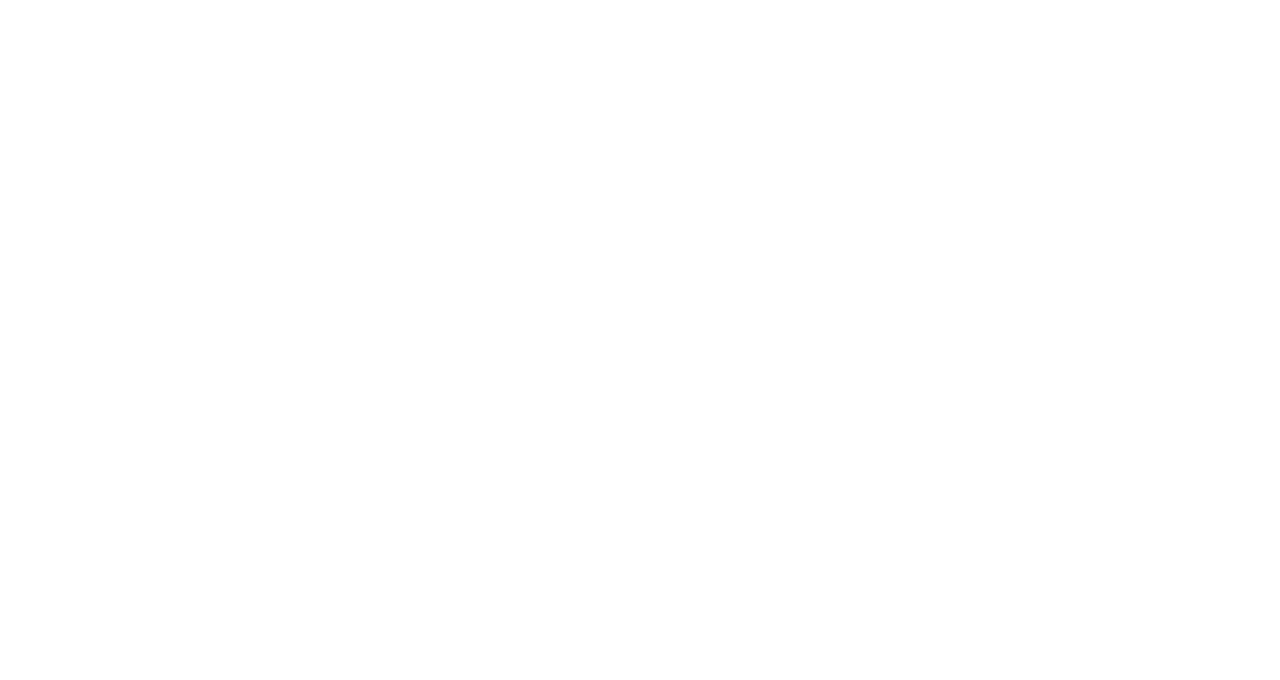
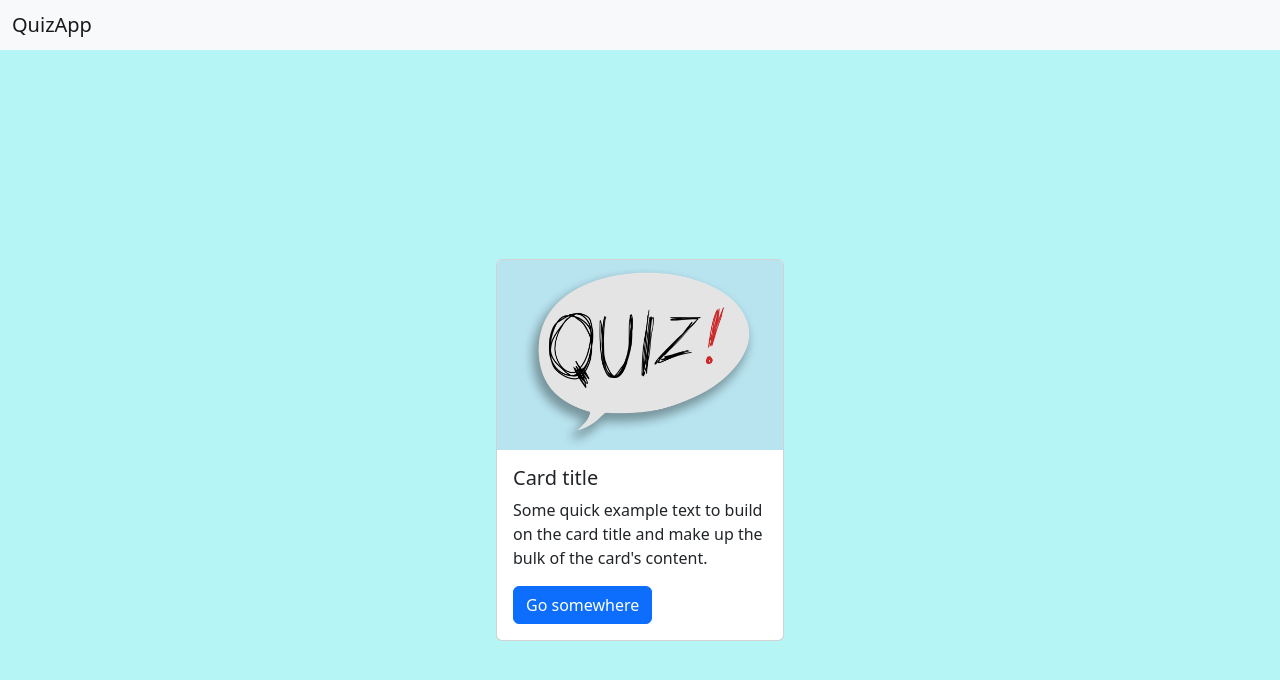
Before and after one commit to PatrickBerndt/QuizApp, a plain HTML site: page index.html in a window 1280 px wide. Drawn offline with nearby package versions, Linux system fonts and the light colour scheme.

Commit message:
added card and background

```diff
--- a/index.html
+++ b/index.html
@@ -4,9 +4,28 @@
     <meta charset="UTF-8">
     <meta http-equiv="X-UA-Compatible" content="IE=edge">
     <meta name="viewport" content="width=device-width, initial-scale=1.0">
-    <title>Document</title>
+    <title>QuizApp</title>
+    <link href="https://cdn.jsdelivr.net/npm/bootstrap@5.2.3/dist/css/bootstrap.min.css" rel="stylesheet" integrity="sha384-rbsA2VBKQhggwzxH7pPCaAqO46MgnOM80zW1RWuH61DGLwZJEdK2Kadq2F9CUG65" crossorigin="anonymous">
+    <script src="https://cdn.jsdelivr.net/npm/bootstrap@5.2.3/dist/js/bootstrap.bundle.min.js" integrity="sha384-kenU1KFdBIe4zVF0s0G1M5b4hcpxyD9F7jL+jjXkk+Q2h455rYXK/7HAuoJl+0I4" crossorigin="anonymous"></script>
+    <link rel="stylesheet" href="style.css">
+    <script src="script.js"></script>
 </head>
 <body>
+    <nav class="navbar bg-light">
+        <div class="container-fluid">
+          <span class="navbar-brand mb-0 h1">QuizApp</span>
+        </div>
+    </nav>
+    <div class="windowBox">
+        <div class="card" style="width: 18rem;">
+            <img src="img/QuizImage.png" class="card-img-top" >
+            <div class="card-body">
+            <h5 class="card-title">Card title</h5>
+            <p class="card-text">Some quick example text to build on the card title and make up the bulk of the card's content.</p>
+            <a href="#" class="btn btn-primary">Go somewhere</a>
+            </div>
+        </div>
+    </div>
 
 </body>
 </html>
--- a/style.css
+++ b/style.css
@@ -0,0 +1,13 @@
+body{
+    min-height: 100vh;
+    background-color: rgb(181, 245, 245) !important;
+}
+.windowBox{
+    min-height: 100vh;
+    display: flex;
+    justify-content: center;
+    align-items: center;
+}
+.card{
+
+}
```
Also changed, not shown: img/QuizImage.png (added).
